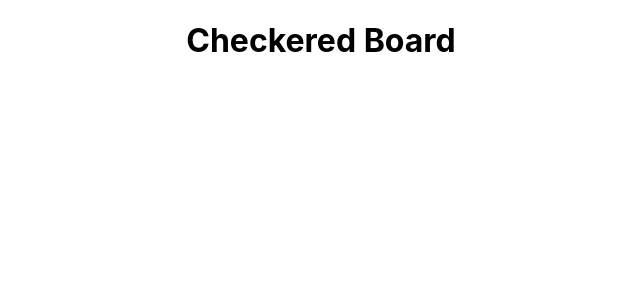
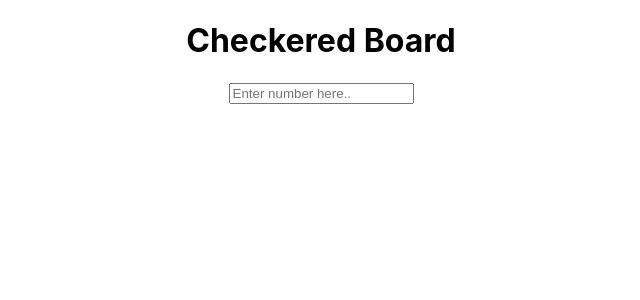
Before and after one commit to elliotkim916/checkeredboard, a React (Create React App) app: page / in a window 1280 px wide. Shown: the top 300 px of the page, without its empty margins (319-959 px from the left). Built offline with nearby package versions, Linux system fonts and the light colour scheme.

Commit message:
Imported LandingPage to App

```diff
--- a/src/App.js
+++ b/src/App.js
@@ -1,10 +1,12 @@
 import React from 'react';
 import './App.css';
+import LandingPage from './components/LandingPage/LandingPage';
 
 function App() {
   return (
     <div className="App">
       <h1>Checkered Board</h1>
+      <LandingPage />
     </div>
   );
 }
```
